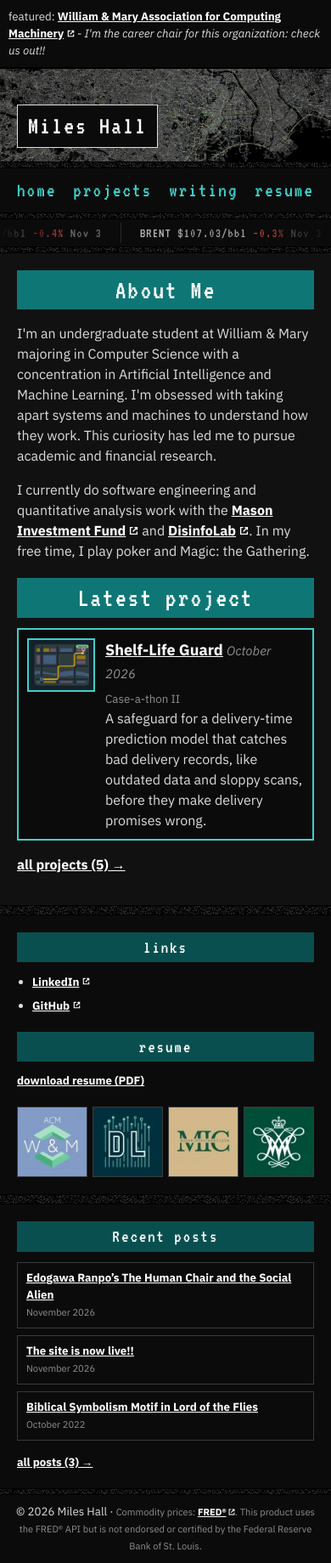
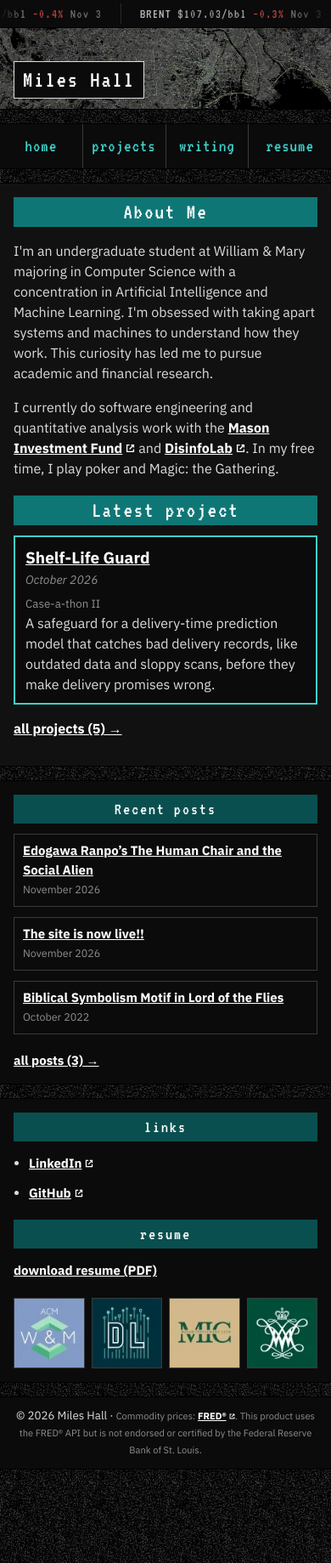
Before and after one commit to milesbhall/milesbhall.github.io, a Jekyll site: the page built from index.html, in a window 390 px wide. Shown: the whole page at 85% size. Built offline with Jekyll 4.4.1, drawn with Linux system fonts in a browser that asks for light colours.

Commit message:
restructured slightly

```diff
--- a/_data/featured.yml
+++ /dev/null
@@ -1,4 +0,0 @@
-# PLACEHOLDER: replace all three values with your featured link.
-title: "William & Mary Association for Computing Machinery"
-url: "https://acm.cs.wm.edu/"
-note: "I'm the career chair for this organization: check us out!!"
--- a/_layouts/default.html
+++ b/_layouts/default.html
@@ -11,7 +11,14 @@
 <body>
 <div id="container">
 
-<div id="topBar">featured: <a href="{{ site.data.featured.url }}" target="_blank" rel="noopener">{{ site.data.featured.title }}</a> - <em>{{ site.data.featured.note }}</em></div>
+{% if site.data.ticker.items %}<div id="ticker" aria-label="Commodity prices from FRED">
+<div class="ticker-track">
+{% for pass in (1..2) %}<ul class="ticker-list"{% if pass == 2 %} aria-hidden="true"{% endif %}>
+{% for t in site.data.ticker.items %}<li><span class="t-label">{{ t.label }}</span> {{ t.price }} <span class="t-{{ t.direction }}">{{ t.change }}</span> <span class="t-date">{{ t.as_of }}</span></li>
+{% endfor %}<li class="t-source">source: FRED, Federal Reserve Bank of St. Louis</li>
+</ul>
+{% endfor %}</div>
+</div>{% endif %}
 
 <div id="header"><a href="/">Miles Hall</a></div>
 
@@ -24,15 +31,6 @@
 </ul>
 </nav>
 
-{% if site.data.ticker.items %}<div id="ticker" aria-label="Commodity prices from FRED">
-<div class="ticker-track">
-{% for pass in (1..2) %}<ul class="ticker-list"{% if pass == 2 %} aria-hidden="true"{% endif %}>
-{% for t in site.data.ticker.items %}<li><span class="t-label">{{ t.label }}</span> {{ t.price }} <span class="t-{{ t.direction }}">{{ t.change }}</span> <span class="t-date">{{ t.as_of }}</span></li>
-{% endfor %}<li class="t-source">source: FRED, Federal Reserve Bank of St. Louis</li>
-</ul>
-{% endfor %}</div>
-</div>{% endif %}
-
 <div id="flex">
 {% comment %} every link to another site (href starting with http) opens in a new tab {% endcomment %}{{ content | replace: 'href="http', 'target="_blank" rel="noopener" href="http' }}
 </div>
--- a/index.html
+++ b/index.html
@@ -26,7 +26,7 @@ layout: default
 
 <h2 class="bar" id="projects">Latest project</h2>
 {% assign projects = site.projects | sort: "date" | reverse %}{% for p in projects limit:1 %}
-<div class="project">
+<div class="project latest">
 {% if p.thumbnail %}<a href="{{ p.url }}"><img src="{{ p.thumbnail }}" alt="{{ p.title }} thumbnail"></a>{% endif %}
 <div>
 <h3><a href="{{ p.url }}">{{ p.title }}</a> <small>{{ p.date | date: "%B %Y" }}</small></h3>
--- a/style.css
+++ b/style.css
@@ -6,7 +6,7 @@
 :root {
   /* neutrals (black, white, gray) */
   --page:        #0b0b0b;  /* shows behind the background tile while it loads */
-  --panel:       #0b0b0b;  /* featured bar, nav bar, footer, sidebars, name label, cards */
+  --panel:       #0b0b0b;  /* ticker, nav bar, footer, sidebars, name label, cards */
   --panel-main:  #111111;  /* center column */
   --text:        #dddddd;
   --link:        #ffffff;
@@ -82,13 +82,6 @@ body {
   font-weight: bold;
 }
 
-#topBar {
-  width: 100%;
-  padding: 10px;
-  font-size: smaller;
-  background-color: var(--panel);
-}
-
 /* header: map graphic with my name in a label */
 #header {
   display: flex;
@@ -155,7 +148,7 @@ a[target="_blank"]::after {
 #ticker {
   position: relative;
   overflow: hidden;
-  margin: 0 0 8px;
+  margin: 0;
   background-color: var(--panel);
   font-family: var(--heading-font);
   font-size: 16px;
@@ -244,7 +237,7 @@ footer {
 }
 
 /* thin outline around the boxes that sit on the background (doesn't shift layout) */
-#topBar, #header, #navbar, #ticker, aside, main, footer {
+#header, #navbar, #ticker, aside, main, footer {
   outline: 1px solid var(--edge);
 }
 
@@ -371,20 +364,56 @@ pre {
 mjx-container[display="true"] { overflow-x: auto; overflow-y: hidden; }
 
 /* ---------- phones: stack everything, main content first ---------- */
+/* everything in here only applies below 800px wide, so desktop is unaffected */
 @media only screen and (max-width: 800px) {
+  /* columns stack: main, then recent posts, then links/resume/logos */
   #flex { flex-wrap: wrap; }
-  aside { width: 100%; }
-  main { order: 1; }
-  #leftSidebar { order: 2; margin: 12px 0 0; }
-  #rightSidebar { order: 3; margin: 12px 0 0; }
-  #navbar ul { flex-wrap: wrap; }
-  .project img { width: 80px; }
-  .logos { grid-template-columns: repeat(4, 1fr); max-width: 360px; }
+  aside { width: 100%; padding: 16px; font-size: 15px; }
+  main { order: 1; padding: 16px; }
+  /* more room between the islands */
+  #rightSidebar { order: 2; margin: 18px 0 0; }
+  #leftSidebar { order: 3; margin: 18px 0 0; }
+
+  /* header: shorter banner, smaller name label */
+  #header { height: 96px; padding: 12px 16px; }
+  #header a { font-size: 28px; padding: 0 10px; }
+
+  /* nav: four equal tap targets in a row */
+  #navbar { margin: 18px 0; padding: 0; }
+  #navbar ul { flex-wrap: nowrap; }
+  #navbar li { flex: 1; text-align: center; }
+  #navbar li + li { border-left: 1px solid var(--line); }
+  #container #navbar li a { display: block; padding: 10px 0; font-size: 21px; letter-spacing: 1px; }
+
+  #ticker::before, #ticker::after { width: 40px; }
+
+  /* headings: lighter bars so they don't eat the screen */
+  .bar { font-size: 20px; }
+  main .bar { font-size: 26px; padding: 2px 8px; }
+  h1 { font-size: 22px; }
+
+  /* project cards: thumbnail on top at full width, text underneath */
+  .project { flex-direction: column; gap: 10px; padding: 0 0 12px; }
+  .project > a { display: block; width: 100%; }
+  .project img { width: 100%; aspect-ratio: 3 / 2; object-fit: cover; border: 0; border-bottom: 2px solid var(--accent); }
+  .project > div { padding: 0 12px; }
+  .project h3 { font-size: 19px; }
+  .project h3 small { display: block; margin-top: 2px; font-size: 14px; }
+
+  /* home page "latest project" card: text only, no thumbnail */
+  .project.latest { padding: 10px 0; }
+  .project.latest > a { display: none; }
+
+  /* links: bigger tap targets */
+  aside ul:not(.logos) li { margin-bottom: 12px; }
+  .logos { max-width: none; gap: 8px; }
+
   /* stacked on phones, so there's no column height to fill: show the 3 newest */
   .post-fill { min-height: 0; }
   .post-fill::after { display: none; }
   .post-list { position: static; }
   .post-list li:nth-child(n+4) { display: none; }
-  #header { height: 110px; }
-  #header a { font-size: 30px; }
+
+  .gallery img { width: 100%; }
+  footer { margin-top: 18px; padding: 12px 16px; }
 }
```
